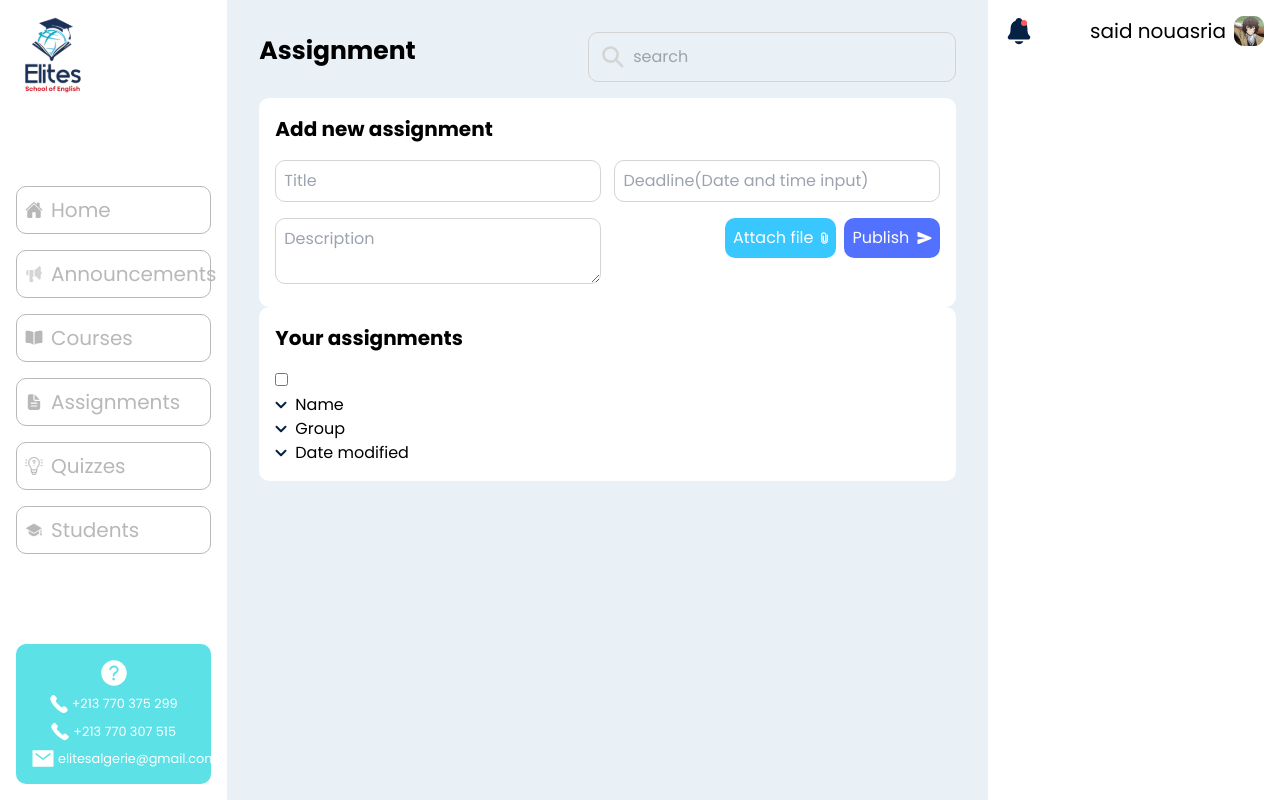
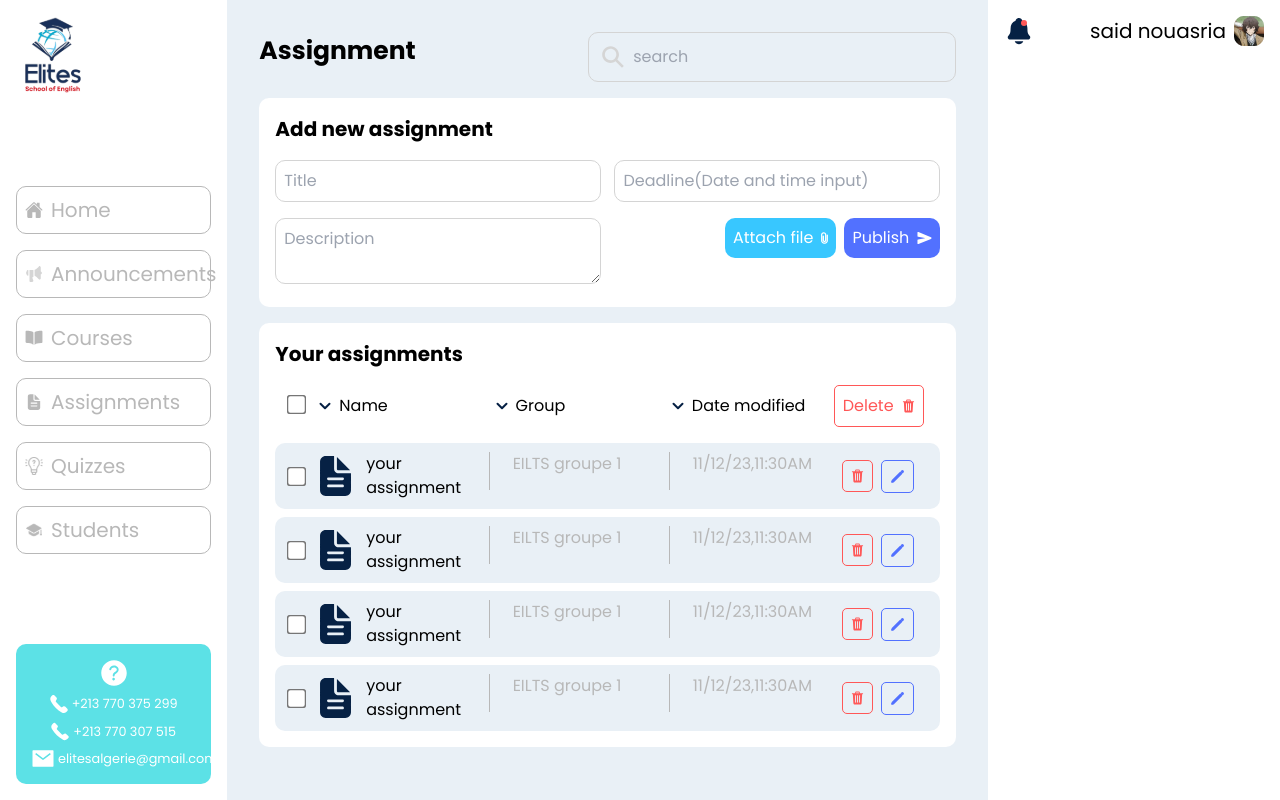
Before and after one commit to ImedBousakhria/E-LEARNING-Platform-project-2cp, a React (Vite) app in the folder client/: page /Teacher/assignment in a window 1280 px wide. Built offline with nearby package versions, Linux system fonts and the light colour scheme.

Commit message:
assignment body and header

```diff
--- /dev/null
+++ b/client/src/components/Assignmentbody.jsx
@@ -0,0 +1,19 @@
+import React from 'react'
+import { assignmentteacher } from '../teacher Assignment/content/main'
+import Assignmentbodyelement from './Assignmentbodyelement'
+
+const Assignmentbody = ({checkall}) => {
+  return (
+    <div className='gap-2 flex flex-col'>
+      {
+        assignmentteacher.map((Element) => {
+          return(
+            <Assignmentbodyelement checkall={checkall} name={Element.name} groupe={Element.groupe} date={Element.date} />
+          )
+        })
+      }
+    </div>
+  )
+}
+
+export default Assignmentbody
--- /dev/null
+++ b/client/src/components/Assignmentbodyelement.jsx
@@ -0,0 +1,30 @@
+import React, { useState } from "react";
+import submition from "../assets/icons/submition.svg";
+import Deleteassignment from "./Deleteassignment";
+import Editassignment from "./Editassignment";
+
+const Assignmentbodyelement = ({ name, groupe, date, checkall  }) => {
+
+
+  return (
+    <div className="flex justify-between rounded-[10px] bg-primary px-[15px] py-[9px]">
+      <div className="flex items-center justify-center">
+        <input type="checkbox" checked={checkall}  />
+      </div>
+      <div className="grid-row-1 grid basis-[80%] grid-cols-3 gap-[2rem]">
+        <div className="flex gap-2 ">
+          <img src={submition} />
+          {name}
+        </div>
+        <div className=" seperator">{groupe}</div>
+        <div className="seperator">{date}</div>
+      </div>
+      <div className="flex basis-[15%] gap-2 justify-center items-center ">
+        <Deleteassignment text={null} />
+        <Editassignment text={null} />
+      </div>
+    </div>
+  );
+};
+
+export default Assignmentbodyelement;
--- a/client/src/components/Assignmentheader.jsx
+++ b/client/src/components/Assignmentheader.jsx
@@ -1,22 +1,24 @@
-import React from 'react'
-import { headers } from '../teacher Assignment/content/main'
-import Assignmentheaderelement from './Assignmentheaderelement'
+import React from "react";
+import { headers } from "../teacher Assignment/content/main";
+import Assignmentheaderelement from "./Assignmentheaderelement";
+import Deleteassignment from "./Deleteassignment";
 
-const Assignmentheader = () => {
+const Assignmentheader = ({setCheckall}) => {
   return (
-    <div>
+    <div className="flex gap-4 justify-between px-[15px]">
       <button>
-        <input type='checkbox' />
+        <input type="checkbox" onClick={setCheckall} className="cursor-pointer" />
       </button>
-      {
-        headers.map((Element) => {
-          return(
-            <Assignmentheaderelement title={Element.title} />
-          )
-        })
-      }
+      <div className="grid-cols-3 grid gap-[2rem] grid-row-1 basis-[80%] ">
+        {headers.map((Element) => {
+          return <Assignmentheaderelement title={Element.title} />;
+        })}
+      </div>
+      <div className="basis-[15%] flex justify-center">
+        <Deleteassignment text={"Delete"} />
+      </div>
     </div>
-  )
-}
+  );
+};
 
-export default Assignmentheader
+export default Assignmentheader;
--- a/client/src/components/Assignmentheaderelement.jsx
+++ b/client/src/components/Assignmentheaderelement.jsx
@@ -3,7 +3,7 @@ import drop from '../assets/icons/drop.svg' ;
 
 const Assignmentheaderelement = ({title}) => {
   return (
-    <button className='flex gap-2  items-center '>
+    <button className='flex gap-2 grid-span-1  items-center '>
       <img src={drop} />
       {title}
     </button>
--- a/client/src/components/Deleteassignment.jsx
+++ b/client/src/components/Deleteassignment.jsx
@@ -1,10 +1,10 @@
 import React from 'react'
 import delet from '../assets/icons/delete.svg' ;
 
-const Deleteassignment = () => {
+const Deleteassignment = ({text}) => {
   return (
-    <button className='flex gap-2 text-red'>
-      Delete
+    <button className='flex gap-2 border border-red rounded-[5px] p-2 items-center text-red'>
+      {text}
       <img src={delet} />
     </button>
   )
--- /dev/null
+++ b/client/src/components/Editassignment.jsx
@@ -0,0 +1,13 @@
+import React from 'react'
+import edit from '../assets/icons/edit.svg' ;
+
+const Editassignment = ({text}) => {
+  return (
+    <button className="flex items-center gap-2 rounded-[5px] border border-accent p-2 text-accent">
+      {text}
+      <img src={edit} />
+    </button>
+  );
+}
+
+export default Editassignment
--- a/client/src/components/Teacherassignment.jsx
+++ b/client/src/components/Teacherassignment.jsx
@@ -1,14 +1,19 @@
-import React from 'react'
+import React, { useState } from 'react'
 import Assignmentheader from './Assignmentheader';
+import Assignmentbody from './Assignmentbody';
 
 const Teacherassignment = () => {
+
+  const [checkall, setCheckall] = useState(false) ;
+
   return (
     <div className="flex flex-col gap-4 rounded-[10px] bg-white p-4">
       <div>
         <h2 className="text-[1.25rem]">Your assignments</h2>
       </div>
-      <div>
-        <Assignmentheader />
+      <div className='flex flex-col gap-4'>
+        <Assignmentheader setCheckall={()=>checkall?setCheckall(false):setCheckall(true)} />
+        <Assignmentbody checkall={checkall}/>
       </div>
     </div>
   );
--- a/client/src/index.css
+++ b/client/src/index.css
@@ -27,6 +27,9 @@
   h3 {
     @apply text-[1.5625rem] font-bold  ;
     letter-spacing: 0.34rem;
+  }
+  input[type="checkbox"] {
+    @apply scale-150;
   }
 }
 
@@ -88,3 +91,9 @@
 .btnday {
   @apply bg-accent text-white border-none ;
 }
+
+
+/* assignment teacher body element  */
+.seperator {
+ @apply before:content-[''] before:block before:h-[80%] pl-5 before:-left-1 before:w-[1px] text-darkgray  before:bg-darkgray before:absolute relative ;
+}
--- a/client/src/teacher Assignment/content/main.js
+++ b/client/src/teacher Assignment/content/main.js
@@ -9,3 +9,26 @@ export const headers = [
     title: "Date modified",
   },
 ];
+
+export const assignmentteacher = [
+  {
+    name: "your assignment",
+    groupe: "EILTS groupe 1",
+    date: "11/12/23,11:30AM",
+  },
+  {
+    name: "your assignment",
+    groupe: "EILTS groupe 1",
+    date: "11/12/23,11:30AM",
+  },
+  {
+    name: "your assignment",
+    groupe: "EILTS groupe 1",
+    date: "11/12/23,11:30AM",
+  },
+  {
+    name: "your assignment",
+    groupe: "EILTS groupe 1",
+    date: "11/12/23,11:30AM",
+  },
+];
--- a/client/src/teacher Assignment/src/Main.jsx
+++ b/client/src/teacher Assignment/src/Main.jsx
@@ -10,7 +10,7 @@ const Main = () => {
         <h1 className="text-[25px]">Assignment</h1>
         <Search />
       </div>
-      <div>
+      <div className="flex flex-col gap-4">
         <Addnewassignment />
         <Teacherassignment />
       </div>
--- a/client/src/teacher Assignment/src/Notification.jsx
+++ b/client/src/teacher Assignment/src/Notification.jsx
@@ -10,6 +10,7 @@ const Notification = () => {
       <div>
         <NotificationTeacher notificaiton={notificaiton} profile={profile} />
       </div>
+
     </div>
   );
 }
```
Also changed, not shown: client/src/assets/icons/selectassignment.svg (added).
